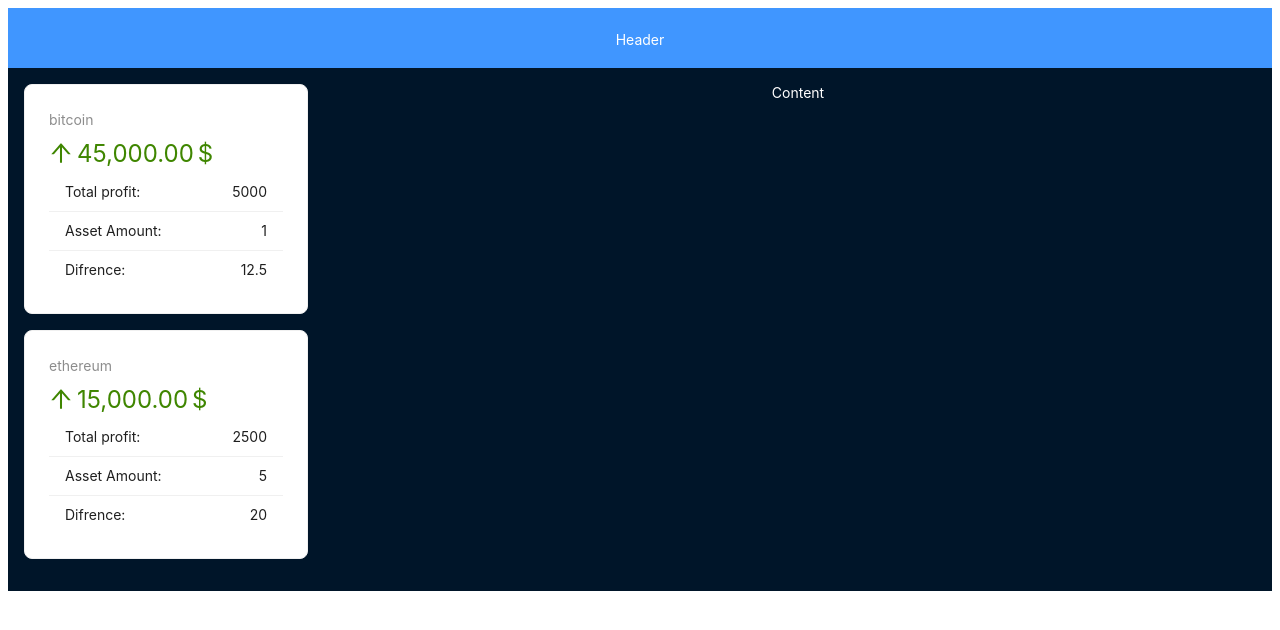
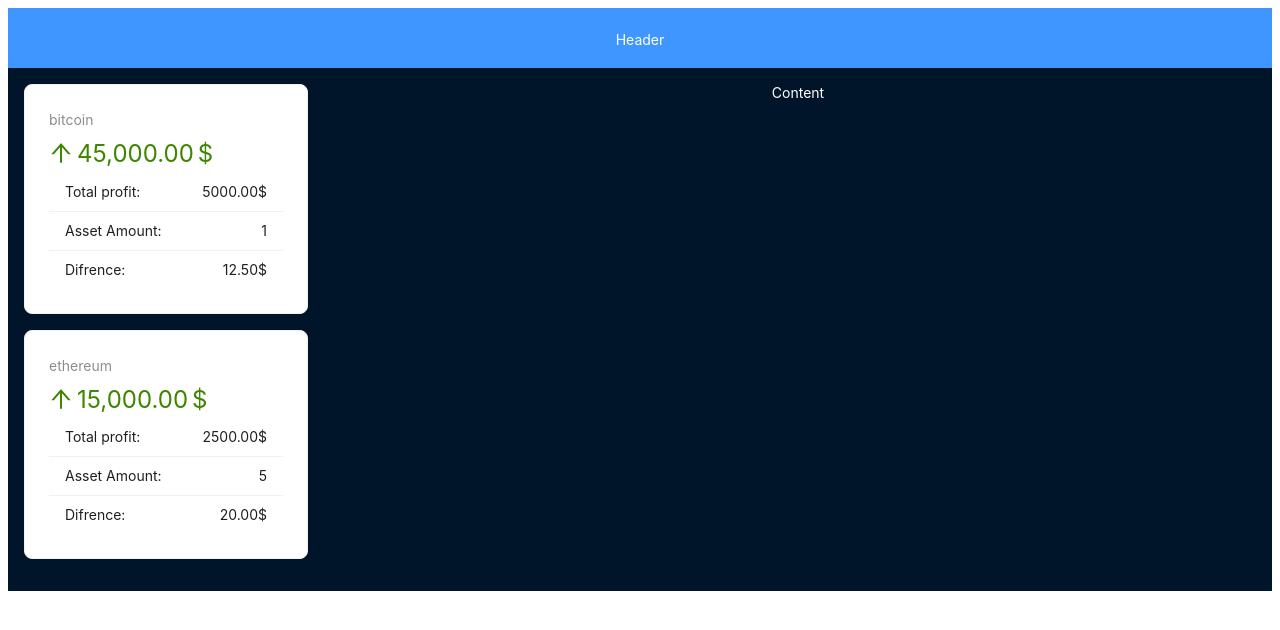
Before and after one commit to ilyafredriksson/react-crypto-app, a React (Vite) app: page / in a window 1280 px wide. Shown: the top 630 px of the page. Built offline with nearby package versions, Linux system fonts and the light colour scheme.

Commit message:
AppSider små fix

```diff
--- a/src/components/Layout/AppSider.jsx
+++ b/src/components/Layout/AppSider.jsx
@@ -122,7 +122,7 @@ export default function AppSider() {
             size="small"
             dataSource={[
               {title:'Total profit', value: asset.totalProfit},
-              {title:'Asset Amount', value: asset.amount},
+              {title:'Asset Amount', value: asset.amount,isPlain:true},
               {title:'Difrence',value: asset.growPercent},
             ]}
 
@@ -130,7 +130,8 @@ export default function AppSider() {
             renderItem={(item) => (
               <List.Item>
                 <span>{item.title}:</span>
-                <span>{item.value}</span>
+                {item.isPlain && <span>{item.value}</span>}
+                {!item.isPlain && <span>{item.value.toFixed(2)}$</span>}
               </List.Item>
             )}
           />
--- a/src/components/utils.js
+++ b/src/components/utils.js
@@ -1,3 +1,3 @@
 export function percentDifference(a, b) {
-  return 100 * Math.abs((a - b) / ((a + b) / 2));
+  return +(100 * Math.abs((a - b) / ((a + b) / 2))). toFixed(2);
 }
```
